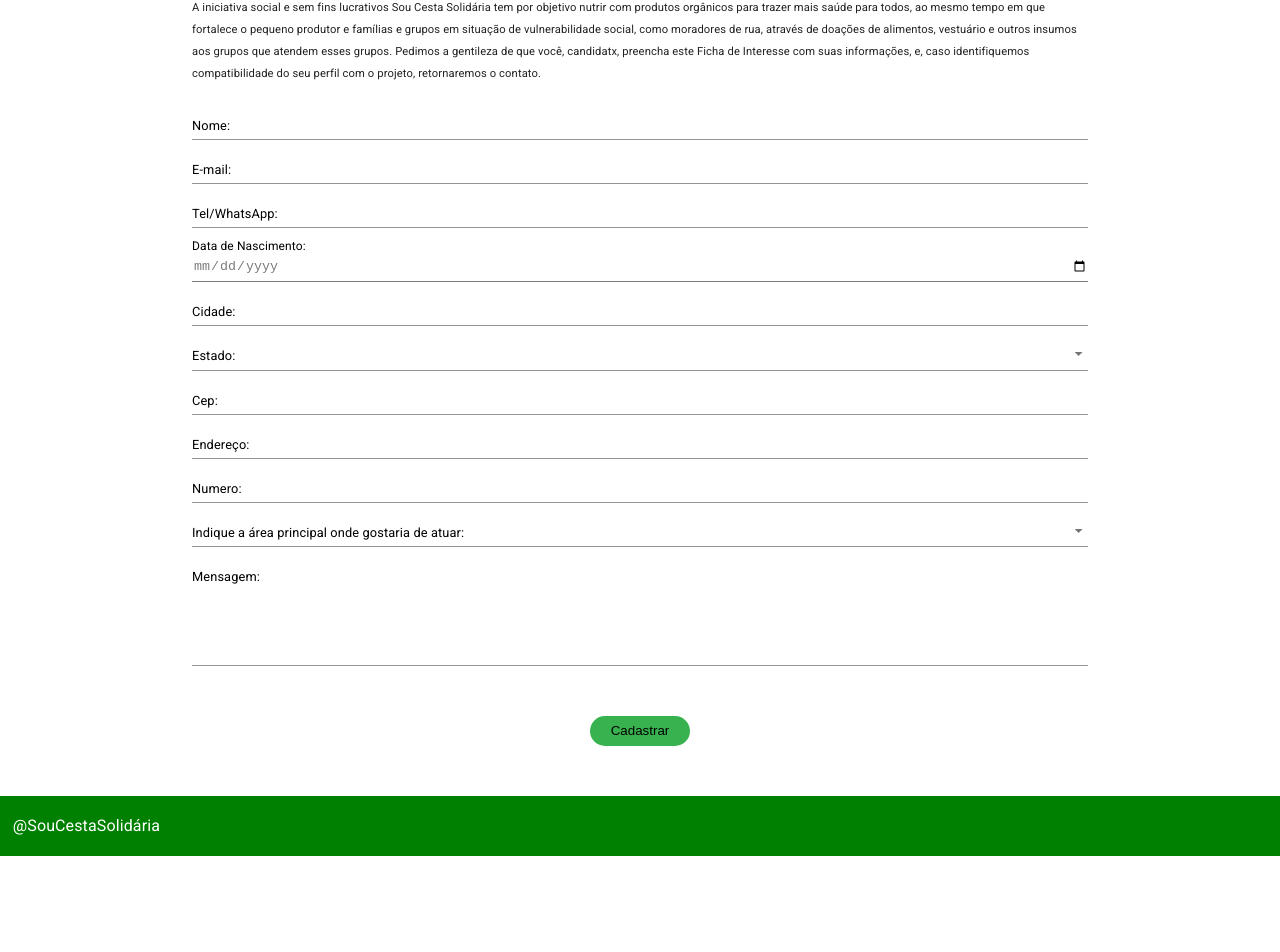
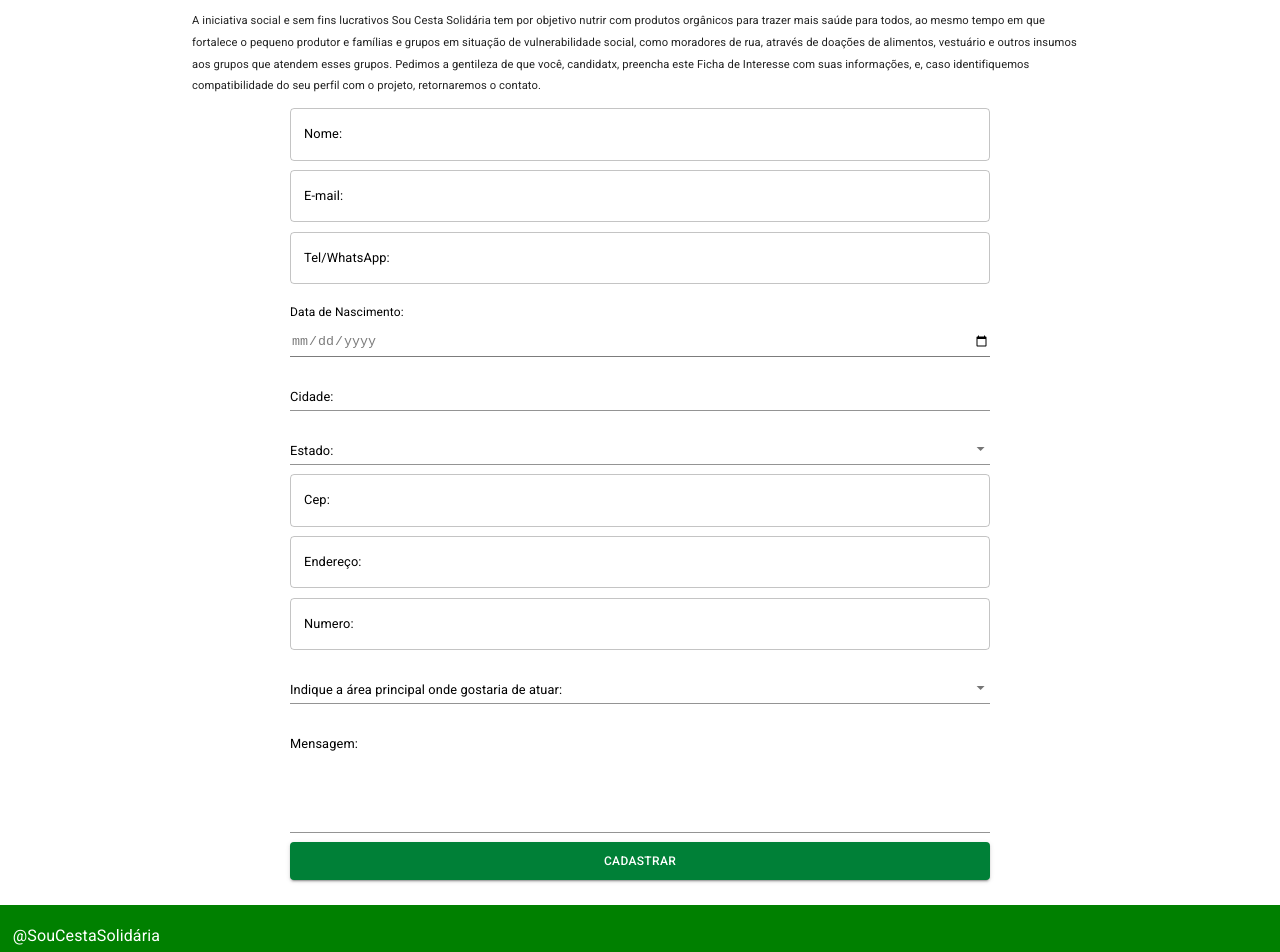
Before and after one commit to KiwiDev808/sou-cesta-solidaria, a Next.js app: page /voluntario in a window 1280 px wide. Shown: the part 411-1363 px from the top of the page. Before the commit the page ends 1267 px from the top, so only its background shows below. Built offline with nearby package versions, Linux system fonts and the light colour scheme.

Commit message:
style: fix form style of voluntario page

```diff
--- a/src/pages/voluntario/index.tsx
+++ b/src/pages/voluntario/index.tsx
@@ -3,6 +3,8 @@ import MenuItem from '@material-ui/core/MenuItem'
 import { createStyles, makeStyles, Theme } from '@material-ui/core/styles'
 import TextField from '@material-ui/core/TextField'
 import React, { useState } from 'react'
+import { Button } from '../../components/common/Button'
+import Input from '../../components/common/Control/Input'
 import Layout from '../../components/common/Layout/Layout'
 import ModalVoluntario from './ModalVoluntario/ModalVoluntario'
 import styles from './styles.module.scss'
@@ -77,15 +79,17 @@ const Voluntario = () => {
   }
   return (
     <Layout title="Voluntário - Sou Cesta Solidária">
+      <div className={styles.voluntarioContainer}>
         <div className={styles.infoVoluntario}>
           <h2>O que é ser voluntário?</h2>
           <p>
-          O voluntariado é sobre trocas - de experiência, conhecimento, serviço,
-          apoio, cidadania, carinho, amor - existindo um ganho não apenas para a
-          organização, mas também para o voluntário. É uma experiência para
-          todes - independe de gênero, raça ou etnia - que permite conhecer
-          novas realidades, se engajar em uma causa social, contribuir com suas
-          habilidades, e até mesmo desenvolver novas competências
+            O voluntariado é sobre trocas - de experiência, conhecimento,
+            serviço, apoio, cidadania, carinho, amor - existindo um ganho não
+            apenas para a organização, mas também para o voluntário. É uma
+            experiência para todes - independe de gênero, raça ou etnia - que
+            permite conhecer novas realidades, se engajar em uma causa social,
+            contribuir com suas habilidades, e até mesmo desenvolver novas
+            competências
           </p>
           <button
             className={styles.buttonVoluntario}
@@ -103,7 +107,6 @@ const Voluntario = () => {
           <h2>Cadastrar-se como voluntário e ajude a mudar vidas!</h2>
           <div>
             <h3>Seja bem vindx!</h3>
-
             <p>
               A iniciativa social e sem fins lucrativos Sou Cesta Solidária tem
               por objetivo nutrir com produtos orgânicos para trazer mais saúde
@@ -112,13 +115,14 @@ const Voluntario = () => {
               moradores de rua, através de doações de alimentos, vestuário e
               outros insumos aos grupos que atendem esses grupos. Pedimos a
               gentileza de que você, candidatx, preencha este Ficha de Interesse
-            com suas informações, e, caso identifiquemos compatibilidade do seu
-            perfil com o projeto, retornaremos o contato.
+              com suas informações, e, caso identifiquemos compatibilidade do
+              seu perfil com o projeto, retornaremos o contato.
             </p>
           </div>
-        <TextField id="standard-basic" label="Nome:" type="text" />
-        <TextField id="standard-basic" label="E-mail:" type="email" />
-        <TextField id="standard-basic" label="Tel/WhatsApp:" type="tel" />
+          <div className={styles.formInputs}>
+            <Input label="Nome:" type="text" />
+            <Input label="E-mail:" type="email" />
+            <Input label="Tel/WhatsApp:" type="tel" />
             <label htmlFor="dataNascimento" className={styles.dataNascimento}>
               Data de Nascimento:
             </label>
@@ -142,10 +146,9 @@ const Voluntario = () => {
                 </MenuItem>
               ))}
             </TextField>
-
-        <TextField id="standard-basic" label="Cep:" type="text" />
-        <TextField id="standard-basic" label="Endereço:" type="text" />
-        <TextField id="standard-basic" label="Numero:" type="text" />
+            <Input label="Cep:" type="text" />
+            <Input label="Endereço:" type="text" />
+            <Input label="Numero:" type="text" />
             <TextField
               id="standard-select-currency"
               select
@@ -166,12 +169,12 @@ const Voluntario = () => {
               multiline
               minRows={6}
             />
-        {/* <Input label="Mensagem:" type="text" multiline minRows={6} /> */}
-
-        <button type="submit" className={styles.btnEnviar}>
+            <Button type="submit" className={styles.btnEnviar} size="large">
               Cadastrar
-        </button>
+            </Button>
+          </div>
         </form>
+      </div>
     </Layout>
   )
 }
--- a/src/pages/voluntario/styles.module.scss
+++ b/src/pages/voluntario/styles.module.scss
@@ -1,6 +1,24 @@
+.voluntarioContainer {
+  padding: 1rem 0 2rem;
+}
+
 .infoVoluntario {
   width: 70%;
   margin: auto;
+}
+
+.formInputs {
+  align-self: center;
+  max-width: 700px;
+  width: 100%;
+  display: flex;
+  flex-direction: column;
+  gap: 0.75rem;
+
+  button {
+    padding: 1rem 2rem;
+    align-self: stretch;
+  }
 }
 .buttonVoluntario {
   box-shadow: none;
@@ -61,15 +79,6 @@
   margin-top: 20px;
 }*/
 .btnEnviar {
-  background-color: #38b24f;
-  margin: 50px auto;
-  padding: 8px 12px;
-  border-radius: 25px;
-  width: 100px;
-  border: none;
-
-  &:hover {
-    background-color: #2a7738;
-    color: white;
-  }
+  align-self: flex-start;
+  padding: 1rem 2rem;
 }
```
Lines whose indentation alone changed are shown as unchanged.
